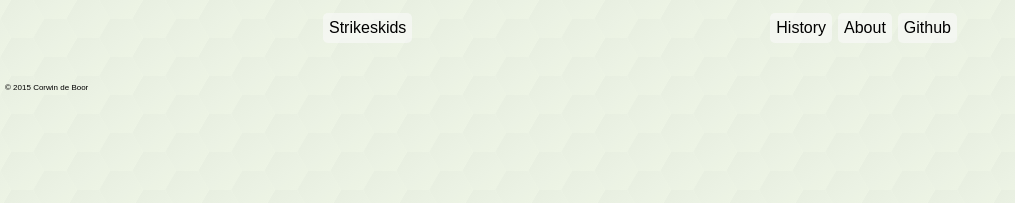
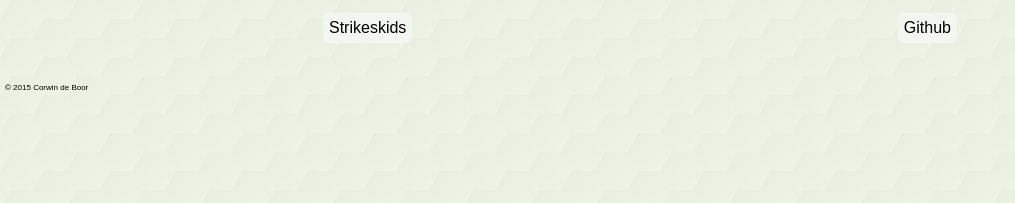
Before and after one commit to Strikeskids/strikeskids-site, a Jekyll site: the page built from index.html, in a window 1280 px wide. Shown: the top 203 px of the page, without its empty margins (0-1015 px from the left). Built offline with Jekyll 4.4.1, drawn with Linux system fonts in a browser that asks for light colours.

Commit message:
Remove about and history until posts made for them

```diff
--- a/_includes/topbar-navigation.html
+++ b/_includes/topbar-navigation.html
@@ -1,7 +1,7 @@
 <nav class="topbar-navigation">
   <a href="{{ site.url }}" class="button">Strikeskids</a>
   <div class="separator"></div>
-  <a href="{{ site.url }}/history" class="button">History</a>
-  <a href="{{ site.url }}/about" class="button">About</a>
+  <!-- <a href="{{ site.url }}/history" class="button">History</a> -->
+  <!-- <a href="{{ site.url }}/about" class="button">About</a> -->
   <a href="https://github.com/Strikeskids" class="button">Github</a>
 </nav>
```
